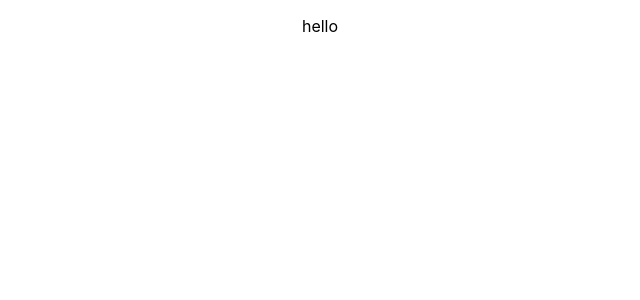
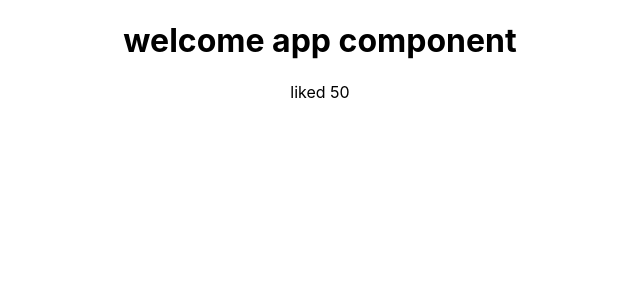
Before and after one commit to NehaSijaria/react-blog-app, a React (Create React App) app in the folder react-blog-app/: page / in a window 1280 px wide. Shown: the top 300 px of the page, without its empty margins (320-960 px from the left). Built offline with nearby package versions, Linux system fonts and the light colour scheme.

Commit message:
update imp notes, access var values

```diff
--- a/react-blog-app/src/App.js
+++ b/react-blog-app/src/App.js
@@ -1,10 +1,18 @@
 
 import './App.css';
-
+//jsx code - template with logic
 function App() {
+  //any valid js can we written here
+  const title = 'welcome app component';
+  const likes = 50;
   return (
     <div className="App">
-      <p>hello</p>
+      <div className="content">
+        <h1>{ title }</h1>
+        <p>liked { likes } </p>
+
+      </div>
+
     </div>
   );
 }
--- a/react-blog-app/src/index.js
+++ b/react-blog-app/src/index.js
@@ -3,7 +3,7 @@ import ReactDOM from 'react-dom';
 import './index.css';
 import App from './App';
 
-
+// only component(which is function) that is responsible for rendering.code written in jsx.
 ReactDOM.render(
   <React.StrictMode>
     <App />
```
